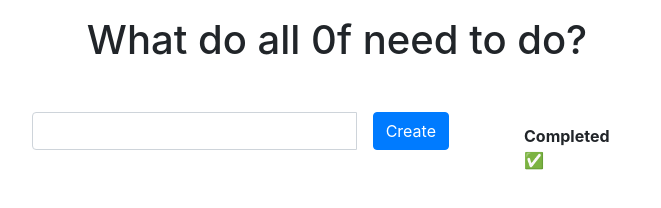
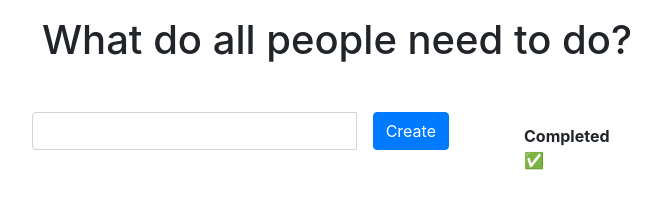
Before and after one commit to Abid-Amjad/todo-app, a website: page public/index.html in a window 1280 px wide. Shown: the whole page, without its empty margins (303-964 px from the left). Drawn offline with nearby package versions, Linux system fonts and the light colour scheme; no server answers.

Commit message:
todoupdate

```diff
--- a/public/index.html
+++ b/public/index.html
@@ -10,7 +10,7 @@
   </head>
   <body>
     <div class="container mt-3 w-50">
-      <h1 class="mb-5 text-center">What do all 0f need to do? </h1>
+      <h1 class="mb-5 text-center">What do all people need to do? </h1>
       <div class="row">
         <div class="col-9 pr-5">
           <div class="input-group mb-3">
```
